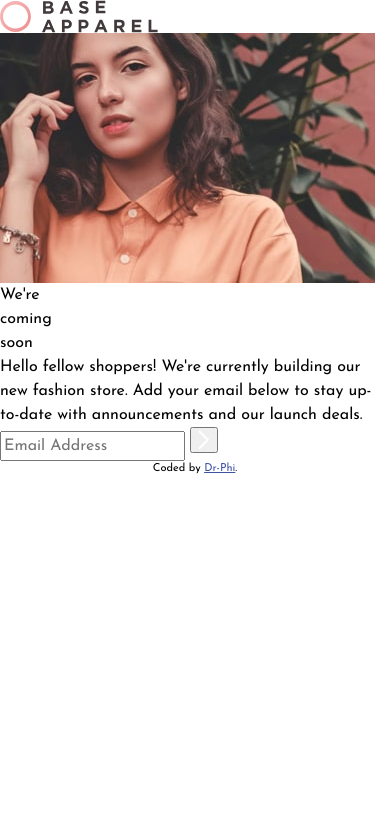
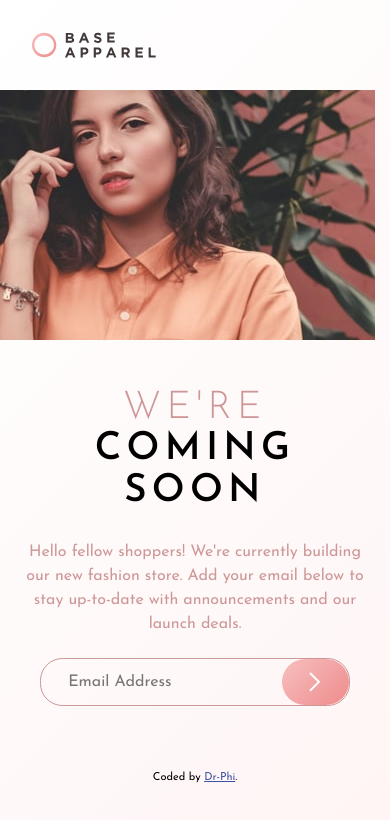
Before and after one commit to Dr-Phi/coming-soon-fashion, a plain HTML site: page base-apparel-coming-soon-master/index.html in a window 390 px wide. Drawn offline with Linux system fonts and the light colour scheme.

Commit message:
Mobile CSS finished, next step JS email validation

```diff
--- a/base-apparel-coming-soon-master/index.html
+++ b/base-apparel-coming-soon-master/index.html
@@ -1,15 +1,17 @@
 <!DOCTYPE html>
 <html lang="en">
+
 <head>
   <meta charset="UTF-8">
-  <meta name="viewport" content="width=device-width, initial-scale=1.0"> <!-- displays site properly based on user's device -->
+  <meta name="viewport" content="width=device-width, initial-scale=1.0">
+  <!-- displays site properly based on user's device -->
 
   <!-- Josefin Sans Font-->
   <link rel="preconnect" href="https://fonts.googleapis.com">
   <link rel="preconnect" href="https://fonts.gstatic.com" crossorigin>
   <link href="https://fonts.googleapis.com/css2?family=Josefin+Sans:wght@300;400;600&display=swap" rel="stylesheet">
 
-    <link rel="stylesheet" href="./styles.css">
+  <link rel="stylesheet" href="./styles.css">
 
   <link rel="icon" type="image/png" sizes="32x32" href="./images/favicon-32x32.png">
   <link rel="stylesheet" href="./styles.css">
@@ -18,10 +20,17 @@
 
 
   <style>
-    .attribution { font-size: 11px; text-align: center; }
-    .attribution a { color: hsl(228, 45%, 44%); }
+    .attribution {
+      font-size: 11px;
+      text-align: center;
+    }
+
+    .attribution a {
+      color: hsl(228, 45%, 44%);
+    }
   </style>
 </head>
+
 <body>
 
   <header><img src="./images/logo.svg" alt="logo brand"></header>
@@ -34,36 +43,30 @@
 
   <section>
 
-    <p class="title one">We're</p>
-    <p class="title two">coming</p>
-    <p class="title three">soon</p>
+    <p class="title one">WE'RE</p>
+    <p class="title two">COMING</p>
+    <p class="title two">SOON</p>
 
     <p id="description">Hello fellow shoppers! We're currently building our new fashion store.
-    Add your email below to stay up-to-date with announcements and our launch deals.</p>
+      Add your email below to stay up-to-date with announcements and our launch deals.</p>
 
     <form action="/action_page.php">
       <div id="form">
         <input type="email" id="email" name="email" placeholder="Email Address">
-        <button type="submit"><svg xmlns="http://www.w3.org/2000/svg" width="12" height="20">
-          <path fill="none" stroke="#FFF" stroke-width="2" d="M1 1l8.836 8.836L1 18.671" />
-        </svg></button>
+        <button type="submit"><svg xmlns="http://www.w3.org/2000/svg" width="12" height="20" id="btn">
+            <path fill="none" stroke="#FFF" stroke-width="2" d="M1 1l8.836 8.836L1 18.671" />
+          </svg></button>
       </div>
     </form>
 
   </section>
-
-
-
-
-
-
 
   <footer>
     <p class="attribution">
       Coded by <a href="https://github.com/Dr-Phi" target="_blank">Dr-Phi</a>.
     </p>
   </footer>
-
   <script src="./index.js" defer></script>
 </body>
+
 </html>
--- a/base-apparel-coming-soon-master/styles.css
+++ b/base-apparel-coming-soon-master/styles.css
@@ -78,7 +78,97 @@ h6 {
 
 /* My Code starts heeere */
 
+:root {
+  --clr-neutral-dark: hsl(0, 6%, 24%);
+  --clr-primary-red: hsl(0, 93%, 68%);
+  --clr-primary-skin: hsl(0, 36%, 70%);
+}
+
 body {
   font-family: 'Josefin Sans', sans-serif;
+  font-size: 16px;
   font-weight: 400;
+  /* Weights: 300, 400, 600*/
+  background-image: linear-gradient(135deg, hsl(0, 0%, 100%), hsl(0, 100%, 98%));
+
 }
+
+header {
+  padding: 2rem 2rem;
+}
+
+header > img {
+  max-width: 38%;
+}
+
+picture {
+  margin-bottom: 3rem;
+}
+
+.title {
+  text-align: center;
+  font-size: 2.4rem;
+  letter-spacing: .33rem;
+  line-height: 2.6rem;
+}
+
+.title.one {
+  font-weight: 300;
+  color: var(--clr-primary-skin);
+}
+
+.title.two {
+  font-weight: 600;
+}
+
+#description {
+  padding-top: 1.7rem;
+  color: var(--clr-primary-skin);
+  margin: 0px 1.3rem;
+  text-align: center;
+}
+
+#form {
+  margin-top: 1.4rem;
+  text-align: center;
+  border: 1px solid var(--clr-primary-skin);
+  border-radius: 1.4rem;
+  margin-right: 2.5rem;
+  margin-left: 2.5rem;
+  height: 3rem;
+  display: flex;
+  align-content: center;
+  align-items: center;
+}
+button{
+  all:unset;
+  background-image: linear-gradient(135deg, hsl(0, 80%, 86%), hsl(0, 74%, 74%));
+  width: 6rem;
+  border-radius: 1.5rem;
+  height: 101%;
+  margin-left: 1rem;
+  display: flex;
+  align-content: center;
+  align-items: center;
+
+}
+#btn {
+  margin: .5rem auto;
+}
+
+#email {
+ height: 100%;
+ border-radius: 1.5rem;
+ width: 100%;
+ padding-left: 1.7rem;
+ color: var(--clr-primary-skin);
+ background-color: unset;
+ border: unset;;
+}
+#email:focus-visible{
+  outline: none;
+}
+
+footer {
+  margin-top: 4rem;
+}
```
